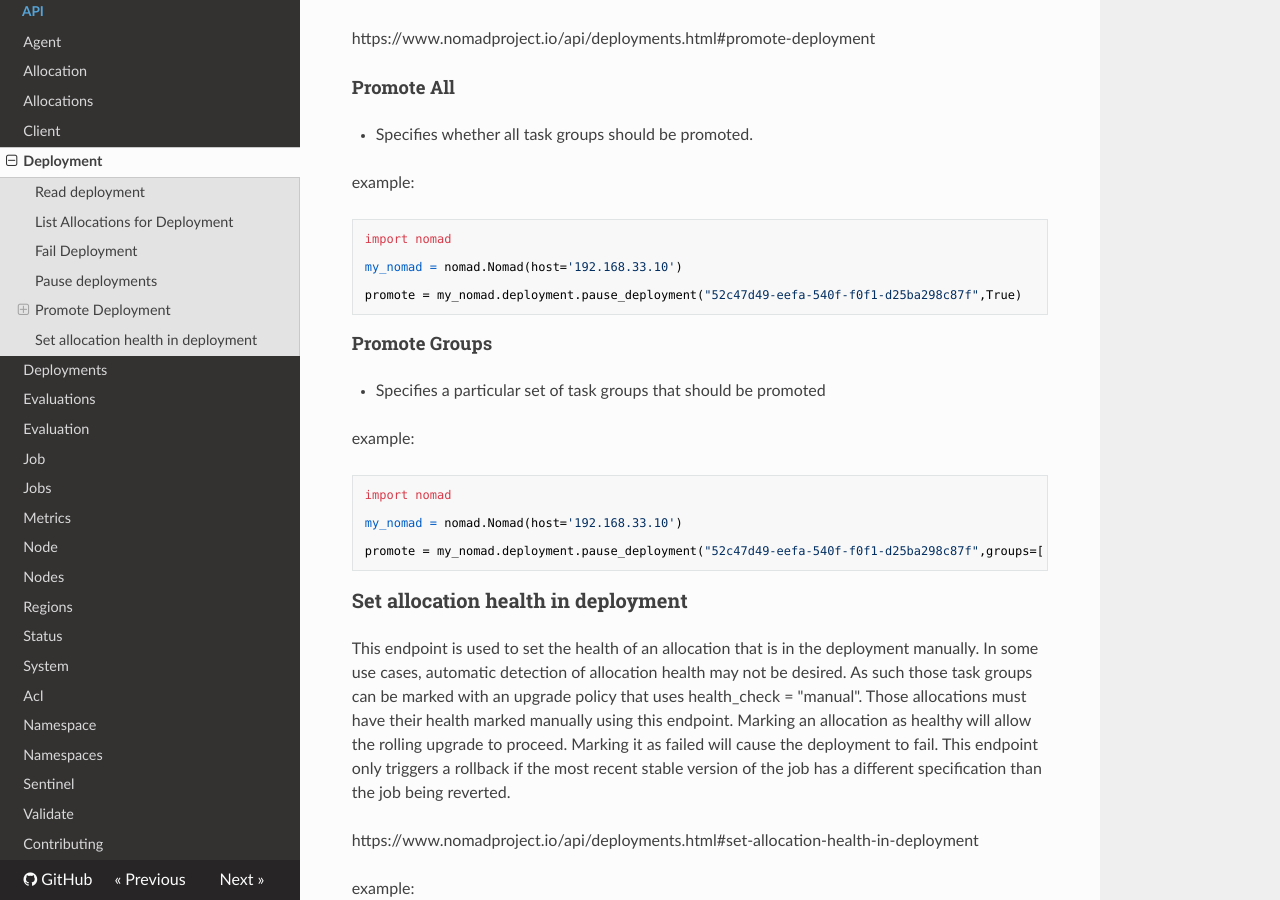
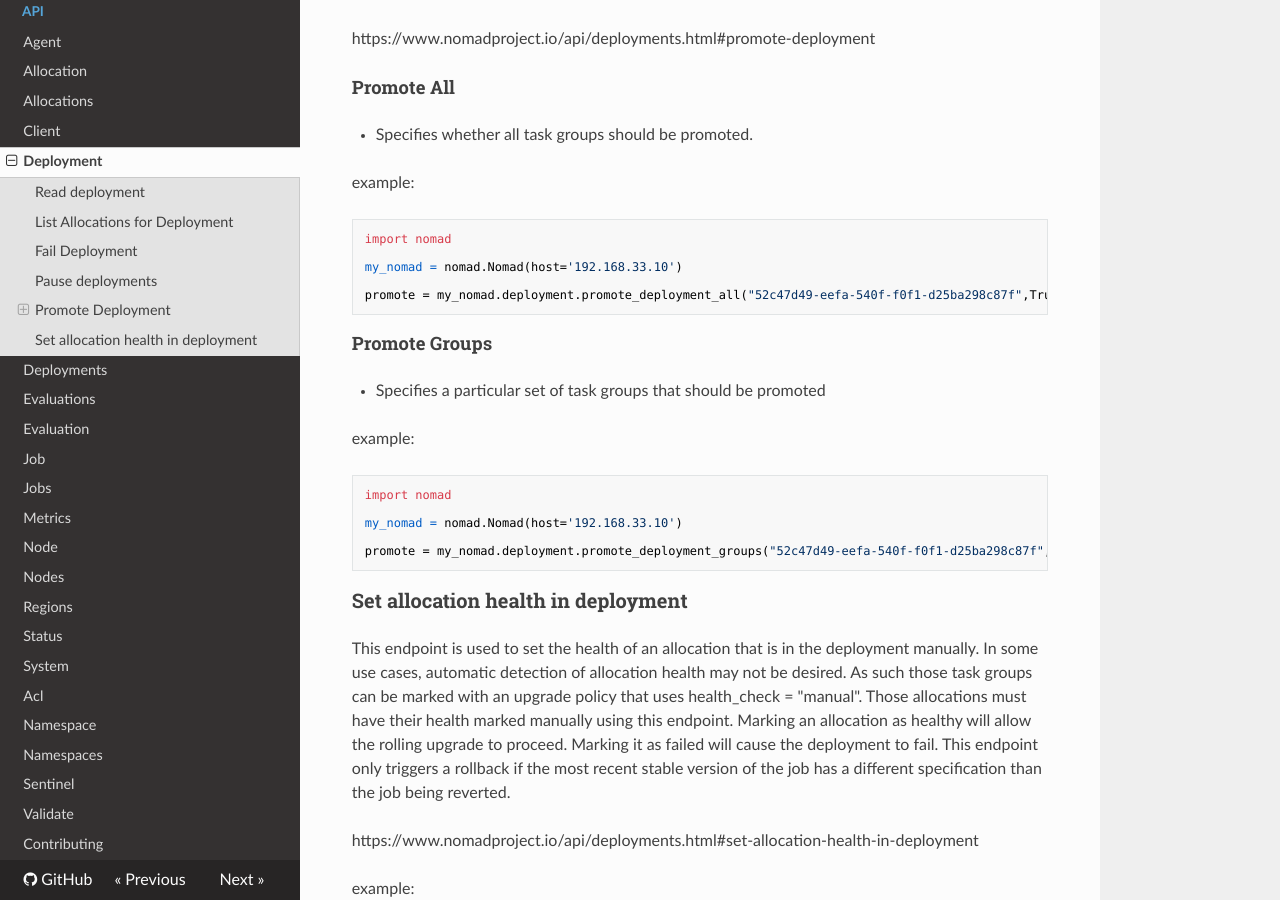
Before and after one commit to jrxFive/python-nomad, an MkDocs documentation site: the page built from docs/api/deployment.md, in a window 1280 px wide and 900 px high, scrolled down 2062 px. Built offline with MkDocs 1.6.1, drawn with Linux system fonts in a browser that asks for light colours; nearby versions of some CDN libraries; old or Windows-style settings are respelled for this version of MkDocs.

Commit message:
Update deployment docs
I think these examples incorrectly reference the `pause_deployment` function

````diff
--- a/docs/api/deployment.md
+++ b/docs/api/deployment.md
@@ -116,7 +116,7 @@ import nomad
 
 my_nomad = nomad.Nomad(host='192.168.33.10')
 
-promote = my_nomad.deployment.pause_deployment("52c47d49-eefa-540f-f0f1-d25ba298c87f",True)
+promote = my_nomad.deployment.promote_deployment_all("52c47d49-eefa-540f-f0f1-d25ba298c87f",True)
 ```
 
 #### Promote Groups
@@ -130,7 +130,7 @@ import nomad
 
 my_nomad = nomad.Nomad(host='192.168.33.10')
 
-promote = my_nomad.deployment.pause_deployment("52c47d49-eefa-540f-f0f1-d25ba298c87f",groups=['task1','task2'])
+promote = my_nomad.deployment.promote_deployment_groups("52c47d49-eefa-540f-f0f1-d25ba298c87f",groups=['task1','task2'])
 ```
 
 
````
